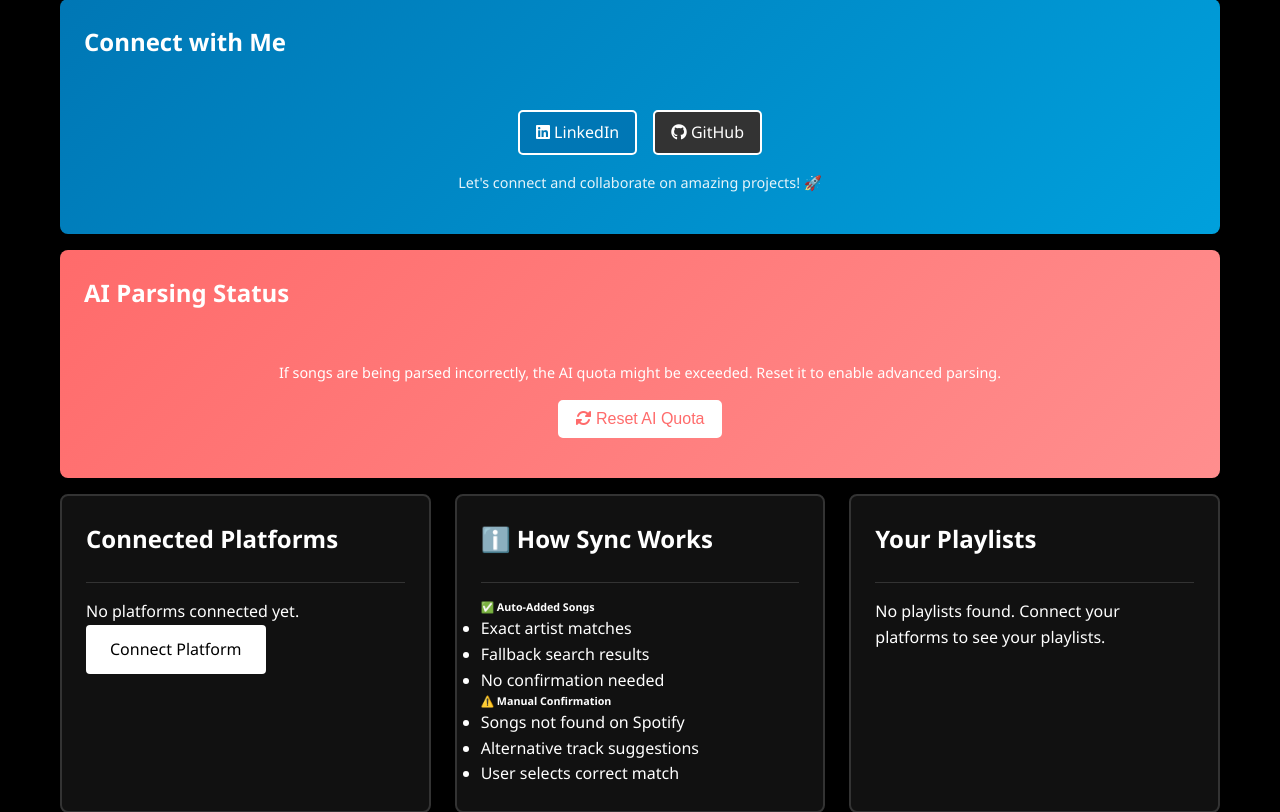
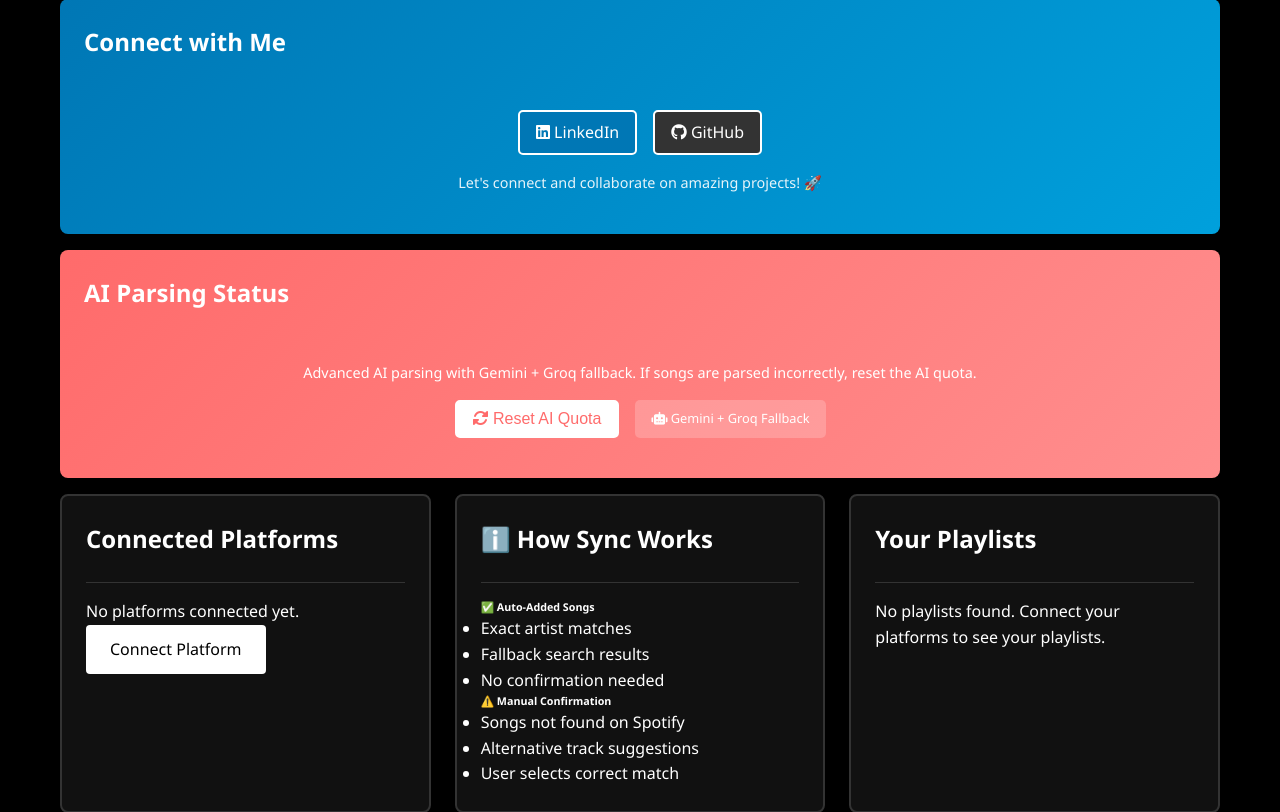
Before and after one commit to gorantlasadwik/sync-tunes, a Flask app: page /dashboard in a window 1280 px wide. Shown: the part 169-981 px from the top of the page. Run offline with Flask 3, Linux system fonts and the light colour scheme; the visitor is signed in with stand-in values (Sample User, id 1).

Commit message:
FEATURE: Integrate Groq AI as fallback for unlimited parsing
MAJOR FEATURE ADDITION:
- Added Groq AI integration as fallback when Gemini quota is exceeded
- Groq provides unlimited queries with very high rate limits (30 req/sec)
- Much more affordable than Gemini (pennies per request)

NEW GROQ FUNCTIONS:
- parse_youtube_title_with_groq(): Title parsing using Llama 3.1 70B
- get_spotify_song_name_from_youtube_url_groq(): URL analysis with Groq
- analyze_youtube_description_groq(): Description analysis with Groq

INTELLIGENT FALLBACK SYSTEM:
1. Try Gemini first (if available and quota not exceeded)
2. Fallback to Groq (if Gemini fails or quota exceeded)
3. Final fallback to regex parsing

PARSING IMPROVEMENTS:
- Better pattern recognition for complex titles
- Enhanced examples for Bollywood/Tollywood songs
- Improved confidence scoring
- Better error handling and logging

DASHBOARD UPDATES:
- Updated AI Parsing Status section
- Added 'Reset AI Quota' button for both Gemini and Groq
- Visual indicator showing 'Gemini + Groq Fallback'

ENVIRONMENT SETUP:
- Added GROQ_API_KEY to env.example
- Updated requirements.txt with groq==0.4.1

This should solve the quota issues and provide much better parsing accuracy!

````diff
--- a/app.py
+++ b/app.py
@@ -10,7 +10,8 @@ import spotipy
 from spotipy.oauth2 import SpotifyOAuth
 from dotenv import load_dotenv
 import google.generativeai as genai
-from thefuzz import fuzz, process
+from thefuzz import fuzz
+from groq import Groq
 import re
 
 # Load environment variables
@@ -22,6 +23,13 @@ GEMINI_QUOTA_EXCEEDED = False  # Global flag to track quota status
 if GEMINI_API_KEY:
     genai.configure(api_key=GEMINI_API_KEY)
     print(f"✅ Gemini API configured with key: {GEMINI_API_KEY[:10]}...")
+
+# Configure Groq API
+GROQ_API_KEY = os.getenv('GROQ_API_KEY')
+if GROQ_API_KEY:
+    print(f"✅ Groq API configured with key: {GROQ_API_KEY[:10]}...")
+else:
+    print("⚠️ Groq API key not found - will use fallback parsing only")
 
 app = Flask(__name__)
 app.config['SECRET_KEY'] = os.getenv('SECRET_KEY', 'your-secret-key-here')
@@ -411,12 +419,319 @@ def reset_gemini_quota():
     GEMINI_QUOTA_EXCEEDED = False
     print("🔄 Gemini quota flag reset - ready to use new API key")
 
+def parse_youtube_title_with_groq(title, channel_title=None):
+    """Parse YouTube video title using Groq AI for intelligent extraction"""
+    if not title:
+        return "Unknown Title", "Unknown Artist"
+
+    if not GROQ_API_KEY:
+        print("Groq API key not available, using fallback parsing")
+        return parse_youtube_title_fallback(title, channel_title)
+
+    try:
+        # Initialize Groq client
+        client = Groq(api_key=GROQ_API_KEY)
+
+        # Enhanced prompt for Groq
+        prompt = f"""
+You are a music industry expert. I need you to extract the clean song name and artist from this YouTube video title.
+
+YOUTUBE TITLE: "{title}"
+CHANNEL: "{channel_title or 'Unknown'}"
+
+TASK: Extract the clean song name and artist name.
+
+IMPORTANT RULES:
+- Extract ONLY the song name (not album/movie names)
+- Remove "Official Video", "Lyrics", "4K", "HD", "Full Song", "Video Songs", "Full Video Songs", etc.
+- For titles with ":" or "||", the part before is usually the song name
+- For titles with "by" or "from", extract the part before these words
+- For titles with " - ", the part AFTER the dash is often the song name
+- Look for patterns like "Movie Name - Song Name" and extract the song name
+- PRESERVE the original song name if it's already clean
+- Don't change song names (e.g., "Telisiney Na Nuvvey" stays "Telisiney Na Nuvvey")
+
+EXAMPLES:
+- "UNPLUGGED Full Audio Song – Jeena Jeena by Sachin - Jigar" → Song: "Jeena Jeena", Artist: "Sachin - Jigar"
+- "Baarish Ki Jaaye | B Praak Ft Nawazuddin Siddiqui & Sunanda Sharma" → Song: "Baarish Ki Jaaye", Artist: "B Praak"
+- "Ae Dil Hai Mushkil Title Track Full Video" → Song: "Ae Dil Hai Mushkil", Artist: "Unknown Artist"
+- "Saripodhaa Sanivaaram - Bhaga Bhaga Lyrical | Nani | Priyanka Mohan" → Song: "Bhaga Bhaga", Artist: "Unknown Artist"
+- "Kaifi Khalil - Kahani Suno 2.0 [Official Music Video]" → Song: "Kahani Suno 2.0", Artist: "Kaifi Khalil"
+- "Darshana Full Video Song | Vinaro Bhagyamu Vishnu Katha | Kiran Abbavaram | Chaitan Bharadwaj" → Song: "Darshana", Artist: "Kiran Abbavaram"
+
+Respond in this EXACT JSON format:
+{{
+    "song_name": "Clean Song Name",
+    "artist_name": "Artist Name or Unknown Artist"
+}}
+"""
+
+        # Get response from Groq
+        response = client.chat.completions.create(
+            messages=[
+                {
+                    "role": "user",
+                    "content": prompt
+                }
+            ],
+            model="llama-3.1-70b-versatile",  # Using Llama 3.1 70B for best results
+            temperature=0.1,  # Low temperature for consistent parsing
+            max_tokens=200
+        )
+
+        # Parse the response
+        try:
+            response_text = response.choices[0].message.content.strip()
+
+            # Clean the response text - remove markdown code blocks if present
+            if response_text.startswith('```'):
+                response_text = response_text.replace('```', '').strip()
+            if response_text.startswith('```json'):
+                response_text = response_text.replace('```json', '').strip()
+
+            # Parse JSON response
+            result = json.loads(response_text)
+            song_name = result.get('song_name', title).strip()
+            artist_name = result.get('artist_name', 'Unknown Artist').strip()
+
+            # Validate the result
+            if not song_name or song_name == "Unknown Title":
+                song_name = title
+
+            print(f"Groq parsing: '{title}' -> Song: '{song_name}', Artist: '{artist_name}'")
+            return song_name, artist_name
+
+        except json.JSONDecodeError as e:
+            print(f"Groq returned invalid JSON: {response_text}")
+            print(f"JSON parsing error: {e}")
+            return parse_youtube_title_fallback(title, channel_title)
+
+    except Exception as e:
+        print(f"Groq API error: {e}")
+        return parse_youtube_title_fallback(title, channel_title)
+
+def get_spotify_song_name_from_youtube_url_groq(video_id, original_title, channel_title=None):
+    """Use Groq with YouTube video URL to get the exact Spotify song name"""
+    if not GROQ_API_KEY:
+        return None, None, None, 0.0
+
+    try:
+        # Initialize Groq client
+        client = Groq(api_key=GROQ_API_KEY)
+
+        # Create YouTube video URL
+        youtube_url = f"https://www.youtube.com/watch?v={video_id}"
+
+        # Enhanced Groq prompt with YouTube URL
+        prompt = f"""
+You are a music industry expert. I need you to find the EXACT song name that exists on Spotify for this YouTube video.
+
+YOUTUBE VIDEO INFORMATION:
+- Video URL: {youtube_url}
+- Original Title: "{original_title}"
+- Channel: "{channel_title or 'Unknown'}"
+
+TASK:
+1. Analyze the YouTube video URL and title
+2. Extract the EXACT song name that would be found on Spotify
+3. Provide the correct artist name
+4. Provide the correct album/movie name
+5. Give a confidence score (0.0 to 1.0)
+
+IMPORTANT RULES:
+- The song name must be EXACTLY as it appears on Spotify
+- For Bollywood/Tollywood songs, use the official song name
+- For international songs, use the standard English title
+- Remove any "Full Video", "Lyrical", "Official", "HD" etc. from the title
+- For songs like "Movie Name - Song Name", extract ONLY the song name
+- Be very precise - this will be used to search Spotify directly
+
+EXAMPLES:
+- "Gilehriyaan - Lyrical Video | Dangal | Aamir Khan" → Song: "Gilehriyaan", Artist: "Shreya Ghoshal", Album: "Dangal"
+- "Aagi Aagi Full Video Song | Ee Nagaraniki Emaindi" → Song: "Aagi Aagi", Artist: "Sid Sriram", Album: "Ee Nagaraniki Emaindi"
+- "Samjhawan Unplugged Full Video" → Song: "Samjhawan", Artist: "Arijit Singh", Album: "Humpty Sharma Ki Dulhania"
+
+Respond in this EXACT JSON format:
+{{
+    "song_name": "Exact Song Name for Spotify",
+    "artist_name": "Correct Artist Name",
+    "album_name": "Album or Movie Name",
+    "confidence": 0.95
+}}
+"""
+
+        # Get response from Groq
+        response = client.chat.completions.create(
+            messages=[
+                {
+                    "role": "user",
+                    "content": prompt
+                }
+            ],
+            model="llama-3.1-70b-versatile",
+            temperature=0.1,
+            max_tokens=300
+        )
+
+        # Parse the response
+        try:
+            response_text = response.choices[0].message.content.strip()
+
+            # Clean the response text
+            if response_text.startswith('```'):
+                response_text = response_text.replace('```', '').strip()
+            if response_text.startswith('```json'):
+                response_text = response_text.replace('```json', '').strip()
+
+            # Parse JSON response
+            result = json.loads(response_text)
+            song_name = result.get('song_name', '').strip()
+            artist_name = result.get('artist_name', '').strip()
+            album_name = result.get('album_name', '').strip()
+            confidence = float(result.get('confidence', 0.0))
+
+            # Validate the result
+            if not song_name:
+                return None, None, None, 0.0
+
+            print(f"Groq URL analysis: '{original_title}' -> Song: '{song_name}', Artist: '{artist_name}', Album: '{album_name}', Confidence: {confidence:.2f}")
+            return song_name, artist_name, album_name, confidence
+
+        except json.JSONDecodeError as e:
+            print(f"Groq returned invalid JSON: {response_text}")
+            print(f"JSON parsing error: {e}")
+            return None, None, None, 0.0
+
+    except Exception as e:
+        print(f"Groq API error for URL analysis: {e}")
+        return None, None, None, 0.0
+
+def analyze_youtube_description_groq(video_id, original_title, channel_title=None):
+    """Analyze YouTube video description using Groq to extract correct song information"""
+    if not GROQ_API_KEY:
+        return None, None, None, 0.0
+
+    try:
+        # Initialize Groq client
+        client = Groq(api_key=GROQ_API_KEY)
+
+        # Fetch video description using YouTube API
+        if not YOUTUBE_API_KEY:
+            return None, None, None, 0.0
+
+        import requests
+        url = "https://www.googleapis.com/youtube/v3/videos"
+        params = {
+            'part': 'snippet',
+            'id': video_id,
+            'key': YOUTUBE_API_KEY
+        }
+
+        response = requests.get(url, params=params)
+        if response.status_code != 200:
+            return None, None, None, 0.0
+
+        data = response.json()
+        if not data.get('items'):
+            return None, None, None, 0.0
+
+        description = data['items'][0]['snippet'].get('description', '')
+
+        if not description:
+            return None, None, None, 0.0
+
+        # Enhanced Groq prompt for description analysis
+        prompt = f"""
+You are a music industry expert. I need you to extract the correct song information from this YouTube video description.
+
+YOUTUBE VIDEO INFORMATION:
+- Original Title: "{original_title}"
+- Channel: "{channel_title or 'Unknown'}"
+- Description: "{description[:1000]}..."  # Truncated for context
+
+TASK:
+1. Analyze the YouTube video description
+2. Extract the EXACT song name that would be found on Spotify
+3. Provide the correct artist name
+4. Provide the correct album/movie name
+5. Give a confidence score (0.0 to 1.0)
+
+IMPORTANT RULES:
+- The song name must be EXACTLY as it appears on Spotify
+- Look for official song names in the description
+- Extract artist names from credits or performer information
+- Extract album/movie names from production credits
+- Be very precise - this will be used to search Spotify directly
+
+Respond in this EXACT JSON format:
+{{
+    "song_name": "Exact Song Name for Spotify",
+    "artist_name": "Correct Artist Name",
+    "album_name": "Album or Movie Name",
+    "confidence": 0.95
+}}
+"""
+
+        # Get response from Groq
+        response = client.chat.completions.create(
+            messages=[
+                {
+                    "role": "user",
+                    "content": prompt
+                }
+            ],
+            model="llama-3.1-70b-versatile",
+            temperature=0.1,
+            max_tokens=300
+        )
+
+        # Parse the response
+        try:
+            response_text = response.choices[0].message.content.strip()
+
+            # Clean the response text
+            if response_text.startswith('```'):
+                response_text = response_text.replace('```', '').strip()
+            if response_text.startswith('```json'):
+                response_text = response_text.replace('```json', '').strip()
+
+            # Parse JSON response
+            result = json.loads(response_text)
+            song_name = result.get('song_name', '').strip()
+            artist_name = result.get('artist_name', '').strip()
+            album_name = result.get('album_name', '').strip()
+            confidence = float(result.get('confidence', 0.0))
+
+            # Validate the result
+            if not song_name:
+                return None, None, None, 0.0
+
+            print(f"Groq description analysis: '{original_title}' -> Song: '{song_name}', Artist: '{artist_name}', Album: '{album_name}', Confidence: {confidence:.2f}")
+            return song_name, artist_name, album_name, confidence
+
+        except json.JSONDecodeError as e:
+            print(f"Groq returned invalid JSON: {response_text}")
+            print(f"JSON parsing error: {e}")
+            return None, None, None, 0.0
+
+    except Exception as e:
+        print(f"Groq API error for description analysis: {e}")
+        return None, None, None, 0.0
+
 @app.route('/reset_gemini_quota', methods=['POST'])
 @login_required
 def reset_gemini_quota_route():
     """Reset the Gemini quota flag"""
     reset_gemini_quota()
     flash('Gemini quota has been reset. You can now use advanced parsing features.')
+    return redirect(url_for('dashboard'))
+
+@app.route('/reset_ai_quota', methods=['POST'])
+@login_required
+def reset_ai_quota_route():
+    """Reset both Gemini and Groq quota flags"""
+    reset_gemini_quota()
+    flash('AI quota has been reset. Both Gemini and Groq are now available for advanced parsing.')
     return redirect(url_for('dashboard'))
 
 def parse_youtube_title_with_gemini(title, channel_title=None):
@@ -502,10 +817,42 @@ Respond with ONLY the clean song name, nothing else.
         return parse_youtube_title_fallback(title, channel_title)
 
 def parse_youtube_title_for_sync(title, channel_title=None):
-    """Parse YouTube video title using Gemini AI for selected songs during sync"""
-    return parse_youtube_title_with_gemini(title, channel_title)
+    """Parse YouTube video title using Gemini AI for selected songs during sync, with Groq fallback"""
+    # Try Gemini first
+    if GEMINI_API_KEY and not GEMINI_QUOTA_EXCEEDED:
+        try:
+            return parse_youtube_title_with_gemini(title, channel_title)
+        except Exception as e:
+            print(f"Gemini parsing failed: {e}")
+
+    # Fallback to Groq if Gemini fails or quota exceeded
+    if GROQ_API_KEY:
+        print("Using Groq as fallback for title parsing...")
+        return parse_youtube_title_with_groq(title, channel_title)
+
+    # Final fallback to regex parsing
+    print("Using regex fallback for title parsing...")
+    return parse_youtube_title_fallback(title, channel_title)
 
 def get_spotify_song_name_from_youtube_url(video_id, original_title, channel_title=None):
+    """Use Gemini with YouTube video URL to get the exact Spotify song name, with Groq fallback"""
+    global GEMINI_QUOTA_EXCEEDED
+
+    # Try Gemini first
+    if GEMINI_API_KEY and not GEMINI_QUOTA_EXCEEDED:
+        try:
+            return get_spotify_song_name_from_youtube_url_gemini(video_id, original_title, channel_title)
+        except Exception as e:
+            print(f"Gemini URL analysis failed: {e}")
+
+    # Fallback to Groq if Gemini fails or quota exceeded
+    if GROQ_API_KEY:
+        print("Using Groq as fallback for URL analysis...")
+        return get_spotify_song_name_from_youtube_url_groq(video_id, original_title, channel_title)
+
+    return None, None, None, 0.0
+
+def get_spotify_song_name_from_youtube_url_gemini(video_id, original_title, channel_title=None):
     """Use Gemini with YouTube video URL to get the exact Spotify song name"""
     global GEMINI_QUOTA_EXCEEDED
 
@@ -674,7 +1021,23 @@ def search_youtube_music_for_metadata(original_title, channel_title=None):
         return None, None, None, 0.0
 
 def analyze_youtube_description(video_id, original_title, channel_title=None):
-    """Analyze YouTube video description to extract correct song information"""
+    """Analyze YouTube video description to extract correct song information, with Groq fallback"""
+    # Try Gemini first
+    if GEMINI_API_KEY and not GEMINI_QUOTA_EXCEEDED:
+        try:
+            return analyze_youtube_description_gemini(video_id, original_title, channel_title)
+        except Exception as e:
+            print(f"Gemini description analysis failed: {e}")
+
+    # Fallback to Groq if Gemini fails or quota exceeded
+    if GROQ_API_KEY:
+        print("Using Groq as fallback for description analysis...")
+        return analyze_youtube_description_groq(video_id, original_title, channel_title)
+
+    return None, None, None, 0.0
+
+def analyze_youtube_description_gemini(video_id, original_title, channel_title=None):
+    """Analyze YouTube video description using Gemini to extract correct song information"""
     if not GEMINI_API_KEY or GEMINI_QUOTA_EXCEEDED:
         return None, None, None, 0.0
 
--- a/requirements.txt
+++ b/requirements.txt
@@ -14,3 +14,4 @@ psycopg2-binary==2.9.7
 gunicorn==21.2.0
 google-generativeai==0.3.2
 thefuzz==0.22.1
+groq==0.4.1
--- a/templates/dashboard.html
+++ b/templates/dashboard.html
@@ -31,20 +31,25 @@
     </div>
 </div>
 
-<!-- Gemini Quota Reset Section -->
+<!-- AI Parsing Status Section -->
 <div class="card" style="background: linear-gradient(135deg, #ff6b6b, #ff8e8e); border: none; margin-bottom: 1rem;">
     <div class="card-header" style="background: transparent; border: none;">
         <h3 class="card-title" style="color: white; margin: 0;">AI Parsing Status</h3>
     </div>
     <div style="padding: 1rem; text-align: center;">
         <p style="color: white; margin: 0 0 1rem 0; font-size: 0.9rem;">
-            If songs are being parsed incorrectly, the AI quota might be exceeded. Reset it to enable advanced parsing.
+            Advanced AI parsing with Gemini + Groq fallback. If songs are parsed incorrectly, reset the AI quota.
         </p>
-        <form method="POST" action="{{ url_for('reset_gemini_quota_route') }}" style="display: inline;">
-            <button type="submit" class="btn" style="background: white; color: #ff6b6b; border: 2px solid white; padding: 0.5rem 1rem; border-radius: 5px; transition: all 0.3s ease;">
-                <i class="fas fa-sync-alt"></i> Reset AI Quota
-            </button>
-        </form>
+        <div style="display: flex; gap: 1rem; justify-content: center; flex-wrap: wrap;">
+            <form method="POST" action="{{ url_for('reset_ai_quota_route') }}" style="display: inline;">
+                <button type="submit" class="btn" style="background: white; color: #ff6b6b; border: 2px solid white; padding: 0.5rem 1rem; border-radius: 5px; transition: all 0.3s ease;">
+                    <i class="fas fa-sync-alt"></i> Reset AI Quota
+                </button>
+            </form>
+            <div style="background: rgba(255,255,255,0.2); padding: 0.5rem 1rem; border-radius: 5px; font-size: 0.8rem;">
+                <i class="fas fa-robot"></i> Gemini + Groq Fallback
+            </div>
+        </div>
     </div>
 </div>
 
````
Also changed, not shown: 1 other file.
